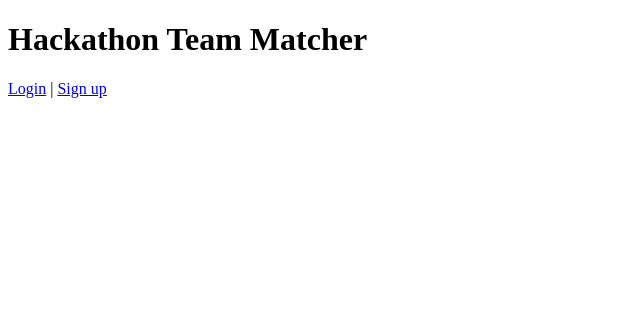
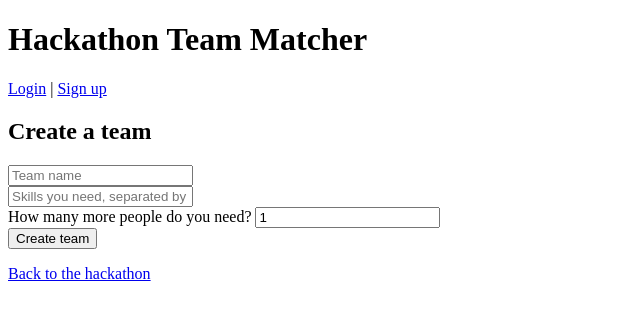
Before and after one commit to codeby-bhuvi/hackathon-team-matcher, a React app in the folder Frontend/: page /hackathons/1/team/new in a window 1280 px wide. Shown: the top 320 px of the page, without its empty margins (0-640 px from the left). Built offline with nearby package versions, Linux system fonts and the light colour scheme; the HTML template or start-up script is replaced by a standard one.

Commit message:
Add hackathon detail page and create team form

```diff
--- a/Frontend/src/App.jsx
+++ b/Frontend/src/App.jsx
@@ -4,6 +4,8 @@ import Signup from "./pages/Signup.jsx";
 import Dashboard from "./pages/Dashboard.jsx";
 import Hackathons from "./pages/Hackathons.jsx";
 import PostHackathon from "./pages/PostHackathon.jsx";
+import HackathonDetail from "./pages/HackathonDetail.jsx";
+import CreateTeam from "./pages/CreateTeam.jsx";
 
 function App() {
   return (
@@ -19,6 +21,8 @@ function App() {
         <Route path="/dashboard" element={<Dashboard />} />
         <Route path="/hackathons" element={<Hackathons />} />
          <Route path="/hackathons/new" element={<PostHackathon />} />
+                 <Route path="/hackathons/:id" element={<HackathonDetail />} />
+                         <Route path="/hackathons/:id/team/new" element={<CreateTeam />} />
       </Routes>
     </div>
   );
--- /dev/null
+++ b/Frontend/src/pages/CreateTeam.jsx
@@ -0,0 +1,81 @@
+import { useState } from "react";
+import { Link, useNavigate, useParams } from "react-router-dom";
+import { api } from "../api.js";
+
+function CreateTeam() {
+  const { id } = useParams();
+  const navigate = useNavigate();
+  const [form, setForm] = useState({
+    name: "",
+    skillsNeeded: "",
+    spotsNeeded: 1,
+  });
+  const [error, setError] = useState("");
+  const [loading, setLoading] = useState(false);
+
+  function handleChange(e) {
+    setForm({ ...form, [e.target.name]: e.target.value });
+  }
+
+  async function handleSubmit(e) {
+    e.preventDefault();
+    setError("");
+    setLoading(true);
+
+    try {
+      const skillsNeeded = form.skillsNeeded
+        .split(",")
+        .map((s) => s.trim())
+        .filter(Boolean);
+
+      await api("/api/teams", {
+        method: "POST",
+        body: {
+          hackathonId: Number(id),
+          name: form.name,
+          skillsNeeded,
+          spotsNeeded: Number(form.spotsNeeded),
+        },
+      });
+
+      navigate(`/hackathons/${id}`);
+    } catch (err) {
+      setError(err.message);
+    } finally {
+      setLoading(false);
+    }
+  }
+
+  return (
+    <div>
+      <h2>Create a team</h2>
+      <form onSubmit={handleSubmit}>
+        <input name="name" placeholder="Team name" value={form.name} onChange={handleChange} />
+        <br />
+        <input
+          name="skillsNeeded"
+          placeholder="Skills you need, separated by commas"
+          value={form.skillsNeeded}
+          onChange={handleChange}
+        />
+        <br />
+        <label>
+          How many more people do you need?{" "}
+          <input name="spotsNeeded" type="number" min="1" value={form.spotsNeeded} onChange={handleChange} />
+        </label>
+        <br />
+        <button type="submit" disabled={loading}>
+          {loading ? "Creating..." : "Create team"}
+        </button>
+      </form>
+
+      {error && <p style={{ color: "red" }}>{error}</p>}
+
+      <p>
+        <Link to={`/hackathons/${id}`}>Back to the hackathon</Link>
+      </p>
+    </div>
+  );
+}
+
+export default CreateTeam;
--- /dev/null
+++ b/Frontend/src/pages/HackathonDetail.jsx
@@ -0,0 +1,102 @@
+import { useEffect, useState } from "react";
+import { Link, useNavigate, useParams } from "react-router-dom";
+import { api } from "../api.js";
+
+function HackathonDetail() {
+  const { id } = useParams();
+  const navigate = useNavigate();
+  const [hackathon, setHackathon] = useState(null);
+  const [teams, setTeams] = useState([]);
+  const [error, setError] = useState("");
+
+  function handleAuthError(err) {
+    if (
+      err.message === "Please log in first" ||
+      err.message === "Invalid or expired token"
+    ) {
+      localStorage.removeItem("token");
+      localStorage.removeItem("user");
+      navigate("/login");
+      return true;
+    }
+    return false;
+  }
+
+  useEffect(() => {
+    async function load() {
+      try {
+        const h = await api(`/api/hackathons/${id}`);
+        setHackathon(h);
+        const t = await api(`/api/teams?hackathonId=${id}`);
+        setTeams(t);
+      } catch (err) {
+        if (!handleAuthError(err)) setError(err.message);
+      }
+    }
+    load();
+  }, [id]);
+
+  if (error) {
+    return (
+      <div>
+        <p style={{ color: "red" }}>{error}</p>
+        <Link to="/hackathons">Back to hackathons</Link>
+      </div>
+    );
+  }
+
+  if (!hackathon) return <p>Loading...</p>;
+
+  return (
+    <div>
+      <p>
+        <Link to="/hackathons">Back to hackathons</Link>
+      </p>
+
+      <h2>{hackathon.name}</h2>
+      <p>
+        By {hackathon.organizer} · {hackathon.mode.replace("_", " ")}
+        {hackathon.city ? ` · ${hackathon.city}` : ""}
+      </p>
+      <p>
+        {new Date(hackathon.startDate).toLocaleDateString()} to{" "}
+        {new Date(hackathon.endDate).toLocaleDateString()}
+      </p>
+      <p>Register by {new Date(hackathon.deadline).toLocaleDateString()}</p>
+      <p>
+        Team size: {hackathon.minTeamSize} to {hackathon.maxTeamSize}
+      </p>
+      {hackathon.description && <p>{hackathon.description}</p>}
+      <p>
+        <a href={hackathon.link} target="_blank" rel="noreferrer">
+          Official page
+        </a>
+      </p>
+      <p>Posted by {hackathon.postedBy.name}</p>
+
+      <hr />
+
+            <p>
+        <Link to={`/hackathons/${id}/team/new`}>Create a team</Link>
+      </p>
+      <h3>Teams looking for members</h3>
+      {teams.length === 0 && <p>No teams with open spots yet.</p>}
+
+      {teams.map((team) => (
+        <div key={team.id} style={{ border: "1px solid #ccc", padding: 8, margin: "8px 0" }}>
+          <h4>{team.name}</h4>
+          <p>Led by {team.leader.name}</p>
+          <p>
+            Members: {team.members.map((m) => m.user.name).join(", ")}
+          </p>
+          <p>
+            Needs {team.spotsNeeded} more · Skills wanted:{" "}
+            {team.skillsNeeded.join(", ") || "any"}
+          </p>
+        </div>
+      ))}
+    </div>
+  );
+}
+
+export default HackathonDetail;
--- a/Frontend/src/pages/Hackathons.jsx
+++ b/Frontend/src/pages/Hackathons.jsx
@@ -61,7 +61,9 @@ function Hackathons() {
 
       {hackathons.map((h) => (
         <div key={h.id} style={{ border: "1px solid #ccc", padding: 8, margin: "8px 0" }}>
-          <h3>{h.name}</h3>
+                    <h3>
+            <Link to={`/hackathons/${h.id}`}>{h.name}</Link>
+          </h3>
           <p>
             By {h.organizer} · {h.mode.replace("_", " ")}
             {h.city ? ` · ${h.city}` : ""}
```
